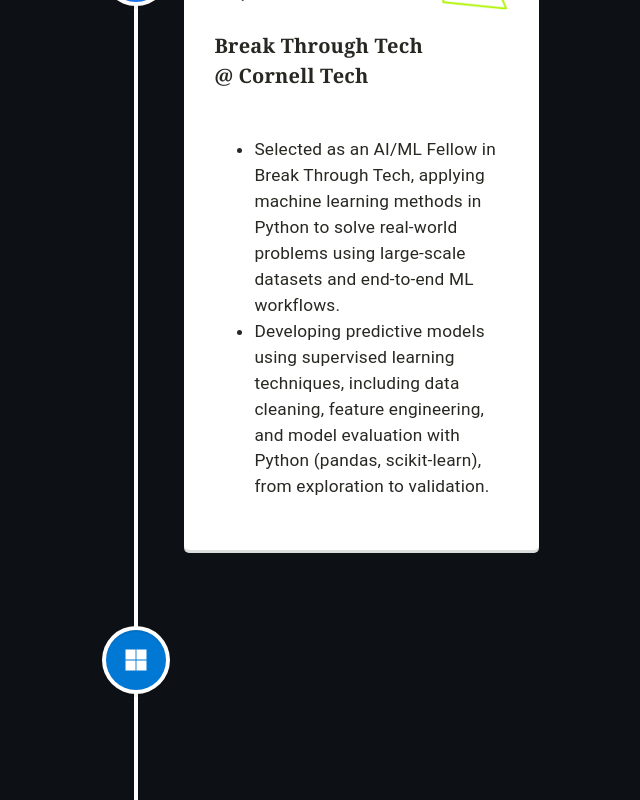
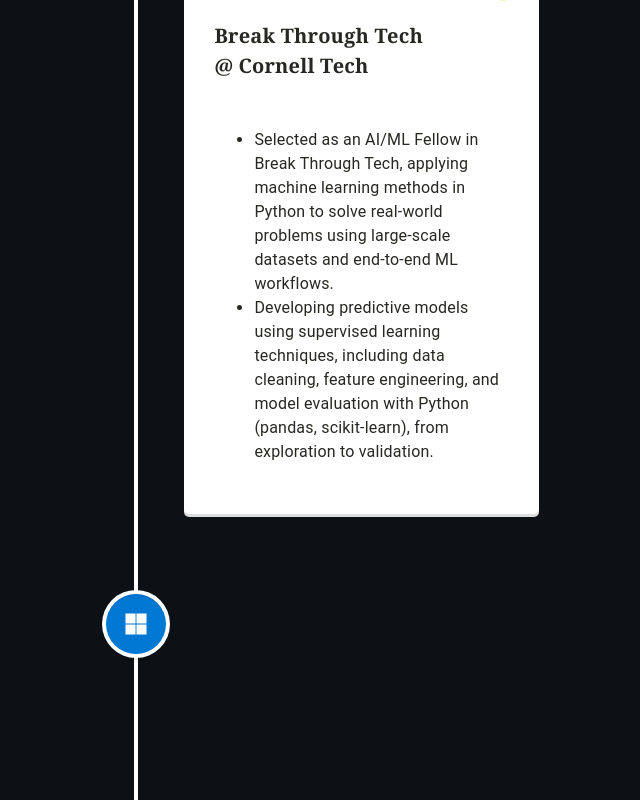
Before and after one commit to Srijana-gits/portfolio, a React (Create React App) app: page / in a window 1280 px wide. Shown: the part 2720-3520 px from the top of the page, without its empty margins (504-1144 px from the left). Built offline with nearby package versions, Linux system fonts and the light colour scheme.

Commit message:
font size

```diff
--- a/src/assets/styles/Timeline.scss
+++ b/src/assets/styles/Timeline.scss
@@ -26,7 +26,7 @@
 }
 
 .vertical-timeline-element li {
-    font-size: 1.08rem;
+    font-size: 1rem;
     line-height: 1.5;
 }
 
```
